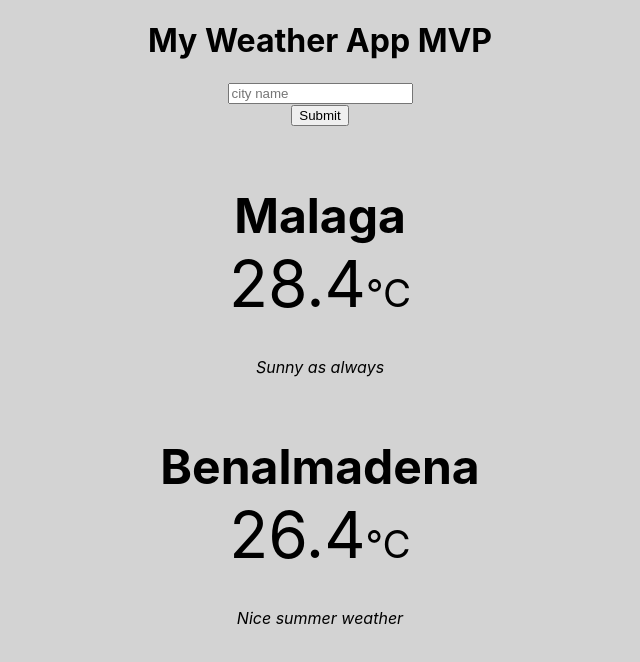
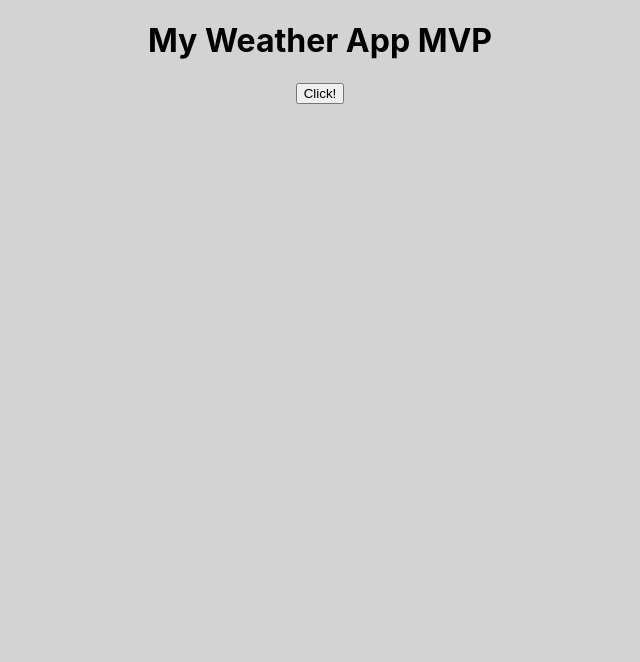
Before and after one commit to Mehto00/react-weather-app, a React (Create React App) app: page / in a window 1280 px wide. Shown: the top 662 px of the page, without its empty margins (320-960 px from the left). Built offline with nearby package versions, Linux system fonts and the light colour scheme.

Commit message:
Started learning about lists and conditionals

```diff
--- a/src/App.js
+++ b/src/App.js
@@ -16,17 +16,37 @@ class App extends Component {
         temp: '26.4',
         desc: 'Nice summer weather'
       }
-    ]
+    ],
+    showForecasts: false,
   };
 
+  toggleForecastViews = () => {
+    const doesShow = this.state.showForecasts;
+    this.setState({showForecasts: !doesShow})
+  }
 
   render() {
+
+    let forecasts = null;
+
+    if (this.state.showForecasts) {
+    forecasts =
+      <div>
+        <WeatherSearch />
+        {this.state.forecasts.map(forecast => {
+          return <WeatherDisplay
+          city={forecast.city}
+          temp={forecast.temp}
+          desc={forecast.desc} />
+        })}
+      </div>
+      }
+
     return (
       <div className="App">
         <h1>My Weather App MVP</h1>
-        <WeatherSearch />
-        <WeatherDisplay city={this.state.forecasts[0].city} temp={this.state.forecasts[0].temp} desc={this.state.forecasts[0].desc} />
-        <WeatherDisplay city={this.state.forecasts[1].city} temp={this.state.forecasts[1].temp} desc={this.state.forecasts[1].desc} />
+        <button onClick={this.toggleForecastViews}>Click!</button>
+        {forecasts}
       </div>
     );
   }
```
